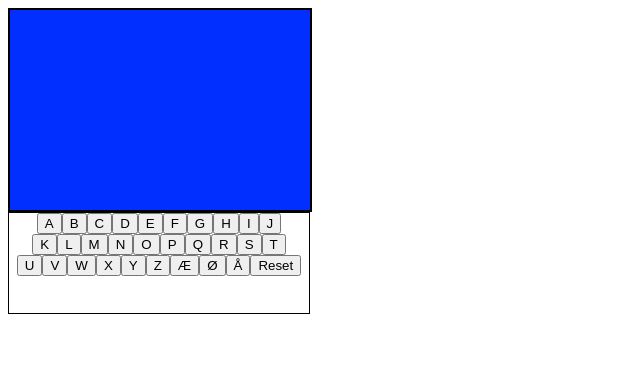
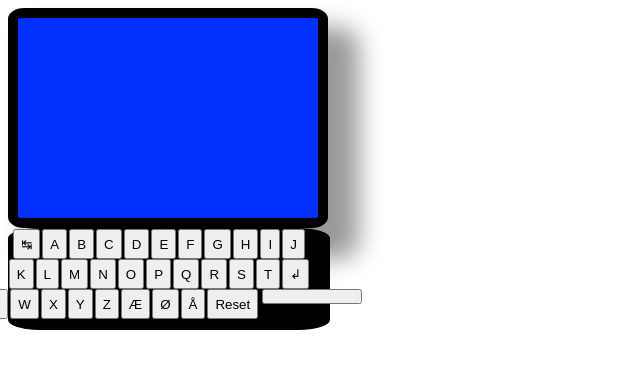
Before and after one commit to NT-000/Github, a plain HTML site: page Tastatur/index.html in a window 1280 px wide. Shown: the whole page, without its empty margins (0-640 px from the left). Drawn offline with Linux system fonts and the light colour scheme.

Commit message:
Keyboard

```diff
--- a/Tastatur/index.html
+++ b/Tastatur/index.html
@@ -10,7 +10,19 @@
     background-color: rgb(0, 47, 255);
     height:200px;
     width: 300px;
-    border: 2px solid black;
+    border: 10px solid black;
+    border-radius: 5%;
+    color: rgb(95, 236, 95);
+    font-family: 'Courier New', Courier, monospace;
+    font-size: larger;
+    font-style: bold;
+    text-align: center;
+    box-shadow: 25px 2cap 25px 6px rgb(0 0 0 / 40%);
+}
+
+#space {
+    height: 15px;
+    width: 100px;
 }
 
 .keyboard {
@@ -18,50 +30,24 @@
     flex-direction: row; */
     border: 1px solid black;
     height: 100px;
-    width: 300px;
+    width: 320px;
+    background-color: black;
+    border-radius: 10%;
+
 }
 
-/* #a,
-#b,
-#c,
-#d,
-#e,
-#f,
-#g,
-#h,
-#i,
-#j,
-#k,
-#l,
-#m,
-#n,
-#o,
-#p,
-#q,
-#r,
-#s,
-#t,
-#u,
-#v,
-#w,
-#x,
-#y,
-#z,
-#æ,
-#ø,
-#å {
-    /* display: flex;
-    flex-direction: row; */
-    /* height: 20px;
-    width: 20px;
-    border: 1px solid black; */
-
+button {
+    cursor: pointer;
+}
 .row1,
 .row2,
-.row3 {
+.row3,
+.row4 {
     display: flex;
     justify-content: center;
     width: 300px;
+    gap: 2px;
+    height: 30px;
 }
 
 </style>
@@ -71,6 +57,7 @@
 </div>
     <div class="keyboard">
         <div class="row1">
+        <button id="tab" onclick="tab()">↹</button>
         <button id="a" onclick="letterInput(this)">A</button>
         <button id="b" onclick="letterInput(this)">B</button>
         <button id="c" onclick="letterInput(this)">C</button>
@@ -95,6 +82,7 @@
         <button id="r" onclick="letterInput(this)">R</button>
         <button id="s" onclick="letterInput(this)">S</button>
         <button id="t" onclick="letterInput(this)">T</button>
+        <button id="enter" onclick="enter()">↲</button>
     </div>
 
     <div class="row3">
@@ -108,6 +96,12 @@
         <button id="ø" onclick="letterInput(this)">Ø</button>
         <button id="å" onclick="letterInput(this)">Å</button>
         <button id="reset" onclick="reset()">Reset</button>
+
+    <div class="row4">
+        <br>
+        <button id="space" onclick="space()"></button>
+    </div>
+
     </div>
 </div>
 
@@ -115,12 +109,26 @@
 
     let inputLetter = document.getElementById('textInput');
 
-    function letterInput(input) {
+    function letterInput(textDiv) {
         // inputLetter.innerhtml = /*HTML*/``
-        let lettersPushed = input.innerHTML;
+        let lettersPushed = textDiv.innerHTML;
         inputLetter.innerHTML += lettersPushed;
 
     }
+
+    function enter() {
+        inputLetter.innerHTML += "<br>";
+    }
+
+    function space() {
+        inputLetter.innerHTML += "&nbsp;"
+    }
+
+
+    function tab() {
+        inputLetter.innerHTML += "&emsp;"
+    }
+
     function reset(){
         location.reload();
     }
```
Also changed, not shown: Lysbryter/index.html (added).
